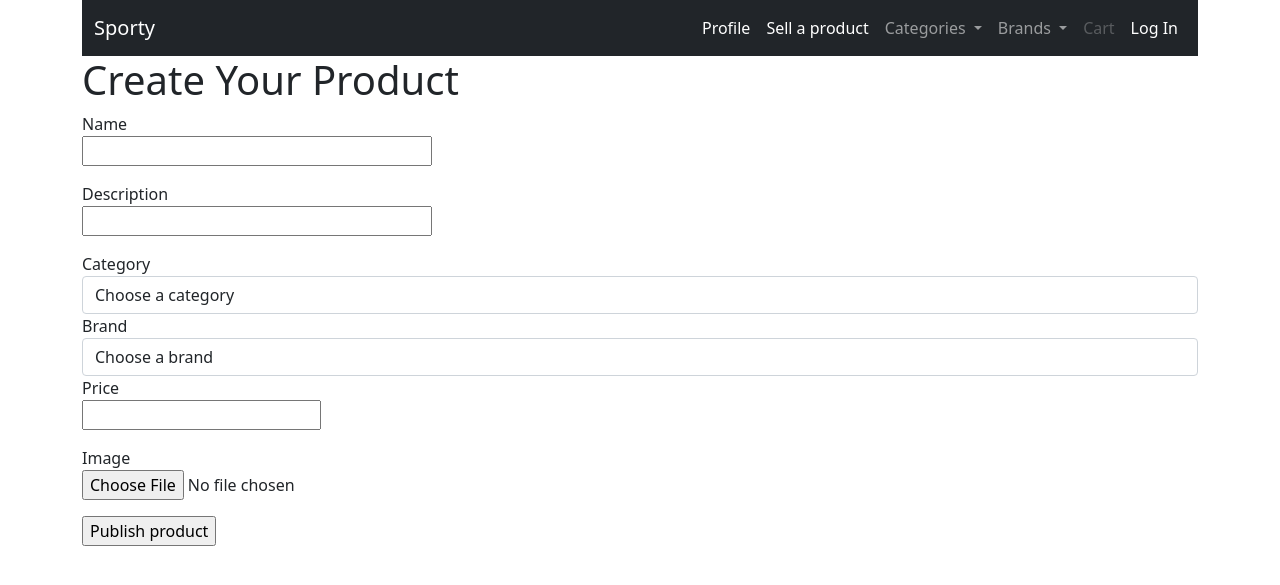
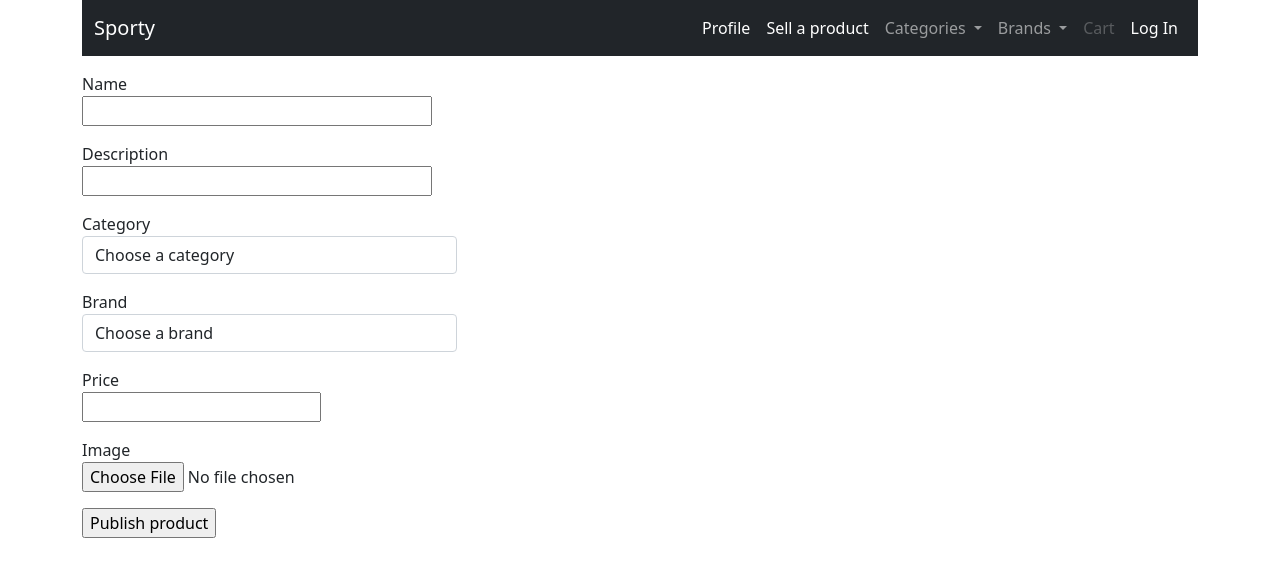
Before and after one commit to OyugoObonyo/sporty, a Flask app: template app/templates/create.html in a window 1280 px wide. Shown: the top 585 px of the page. Run offline with Flask 2, Linux system fonts and the light colour scheme; the template is opened without the code that fills it: values that come from a table or form of the project are taken from there, others are empty; some libraries are stand-ins or nearby versions.

Commit message:
Remove form headers

```diff
--- a/app/templates/create.html
+++ b/app/templates/create.html
@@ -1,9 +1,9 @@
 {% extends 'base.html' %}
 
 {% block content %}
-<h1>Create Your Product</h1>
 <form action="" method="post" enctype="multipart/form-data" novalidate>
     {{ form.hidden_tag() }}
+    <div class="form-group mt-3">
     <p>
          {{ form.name.label }}<br>
          {{ form.name(size=32) }}<br>
@@ -18,20 +18,24 @@
             <span style="color: red;">[{{ error }}]</span>
         {% endfor %}
     </p>
+    <p>
     <label for="category">Category</label>
-    <select name="category" id="category" class="form-control" required>
+    <select name="category" id="category" class="form-control" style="width: 375px;" required>
         <option value="">Choose a category</option>
         {% for category in categories %}
         <option value="{{ category }}"> {{ category }} </option>
         {% endfor %}
     </select>
+    </p>
+    <p>
     <label for="brand">Brand</label>
-    <select name="brand" id="brand" class="form-control" required>
+    <select name="brand" id="brand" class="form-control" style="width: 375px;" required>
         <option value="">Choose a brand</option>
         {% for brand in brands %}
         <option value="{{ brand }}"> {{ brand }} </option>
         {% endfor %}
     </select>
+    </p>
     <p>
         {{ form.price.label }}<br>
         {{ form.price(size=32) }}<br>
@@ -46,5 +50,6 @@
             <span style="color: red;">[{{ error }}]</span>
         {% endfor %}
     <p>{{ form.submit() }}</p>
+    </div>
 </form>
 {% endblock %}
--- a/app/templates/login.html
+++ b/app/templates/login.html
@@ -1,9 +1,9 @@
 {% extends 'base2.html' %}
 
 {% block content %}
-<header>Log In</header>
 <form action="" method="post" novalidate>
     {{ form.hidden_tag() }}
+    <div class="form-group mt-3">
     <p>
         {{ form.username.label }}<br>
         {{ form.username(size=32) }}<br>
@@ -21,5 +21,6 @@
     <p> {{ form.remember_me() }} {{ form.remember_me.label }}</p>
     <p> {{ form.submit() }}</p>
     <p><a href="{{url_for('register')}}">Click to Register!</a></p>
+    </div>
 </form>
 {% endblock %}
--- a/app/templates/register.html
+++ b/app/templates/register.html
@@ -1,8 +1,8 @@
 {% extends 'base2.html' %}
 
 {% block content %}
-        <header>Join us at Sporty</header>
         <form action="" method="post" novalidate>
+            <div class="form-group mt-3">
             {{ form.hidden_tag() }}
             <p>
                  {{ form.username.label }}<br>
@@ -33,5 +33,6 @@
                 {% endfor %}
             </p>
             <p>{{ form.submit() }}</p>
+            </div>
         </form>
 {% endblock %}
```
Also changed, not shown: app/templates/profile.html (+4 -5 lines).
